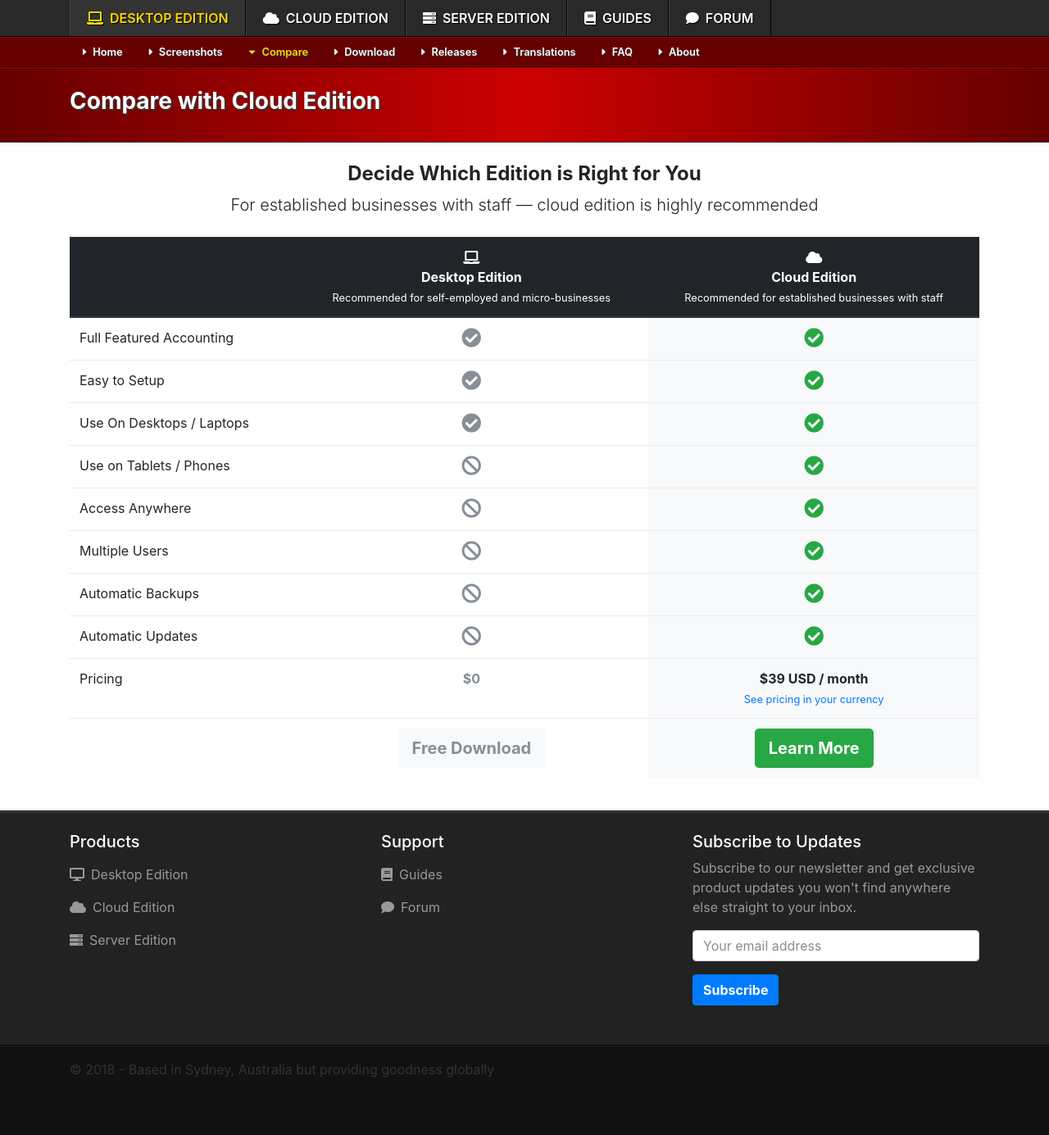
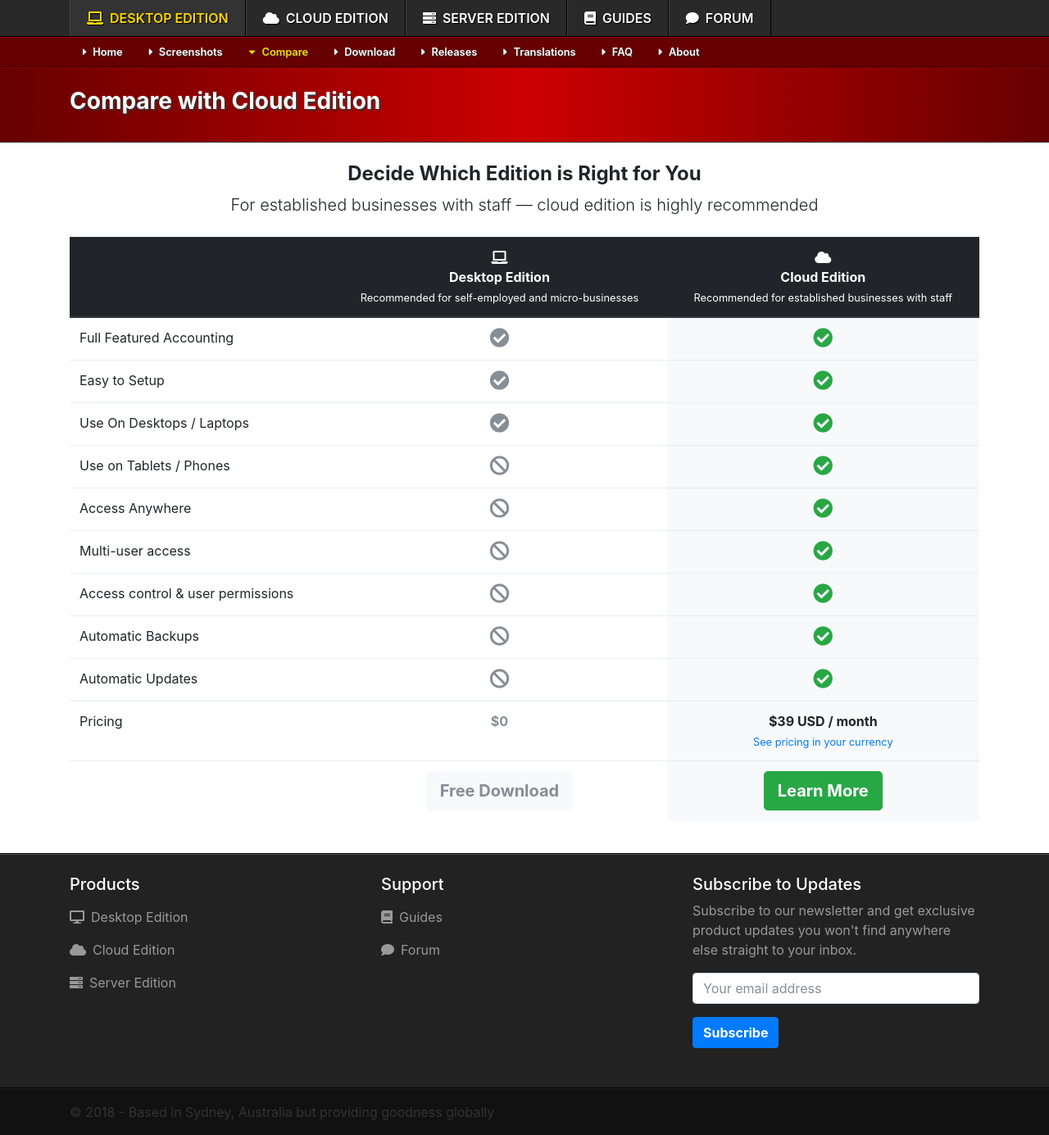
Before and after one commit to 3etechinns/www.manager.io, a Jekyll site: the page built from desktop/compare/index.html, in a window 1280 px wide. Shown: the whole page at 82% size. Built offline with Jekyll 4.4.1, drawn with Linux system fonts in a browser that asks for light colours; nearby versions of some CDN libraries; comment, search, counter and statistics services are not loaded; before the commit the page ends 1333 px from its top, so only the background shows below that.

Commit message:
no message

```diff
--- a/desktop/compare/index.html
+++ b/desktop/compare/index.html
@@ -10,7 +10,7 @@ title: Compare with Cloud Edition
   .fa-ban { font-size: 1.5rem }
 </style>
 
-<table class="table table-borderless text-center">
+<table class="table text-center">
   <thead class="thead-dark">
     <tr>
       <th></th>
@@ -24,7 +24,8 @@ title: Compare with Cloud Edition
     <tr><td class="text-left">Use On Desktops / Laptops</td><td><i class="fas fa-check-circle text-muted"></i></td><td class="bg-light"><i class="fas fa-check-circle text-success"></i></td></tr>
     <tr><td class="text-left">Use on Tablets / Phones</td><td><i class="fas fa-ban text-muted"></i></td><td class="bg-light"><i class="fas fa-check-circle text-success"></i></td></tr>
     <tr><td class="text-left">Access Anywhere</td><td><i class="fas fa-ban text-muted"></i></td><td class="bg-light"><i class="fas fa-check-circle text-success"></i></td></tr>
-    <tr><td class="text-left">Multiple Users</td><td><i class="fas fa-ban text-muted"></i></td><td class="bg-light"><i class="fas fa-check-circle text-success"></i></td></tr>
+    <tr><td class="text-left">Multi-user access</td><td><i class="fas fa-ban text-muted"></i></td><td class="bg-light"><i class="fas fa-check-circle text-success"></i></td></tr>
+    <tr><td class="text-left">Access control & user permissions</td><td><i class="fas fa-ban text-muted"></i></td><td class="bg-light"><i class="fas fa-check-circle text-success"></i></td></tr>
     <tr><td class="text-left">Automatic Backups</td><td><i class="fas fa-ban text-muted"></i></td><td class="bg-light"><i class="fas fa-check-circle text-success"></i></td></tr>
     <tr><td class="text-left">Automatic Updates</td><td><i class="fas fa-ban text-muted"></i></td><td class="bg-light"><i class="fas fa-check-circle text-success"></i></td></tr>
     <tr><td class="text-left">Pricing</td><td class="text-muted font-weight-bold">$0</td><td class="font-weight-bold bg-light">$39 USD / month<br /><a href="/cloud/pricing/" class="font-weight-normal small">See pricing in your currency</a></td></tr>
```
